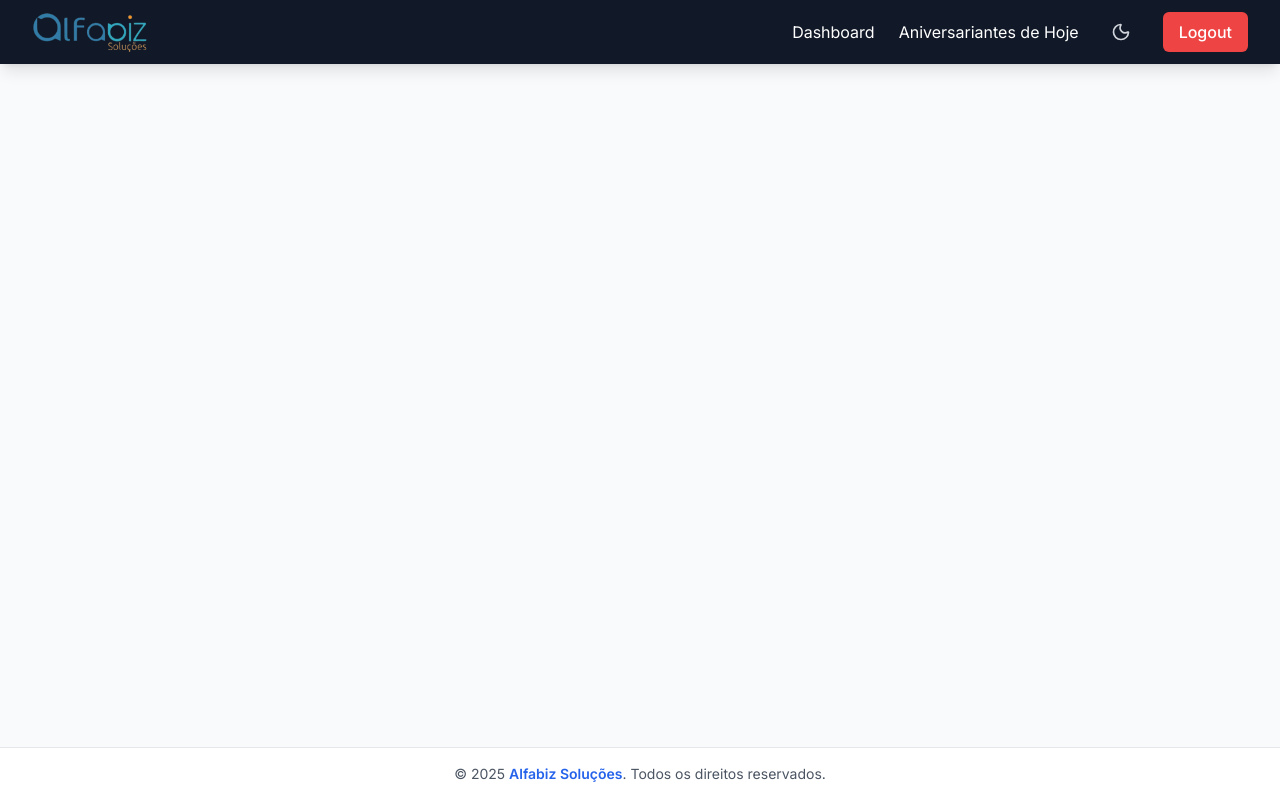
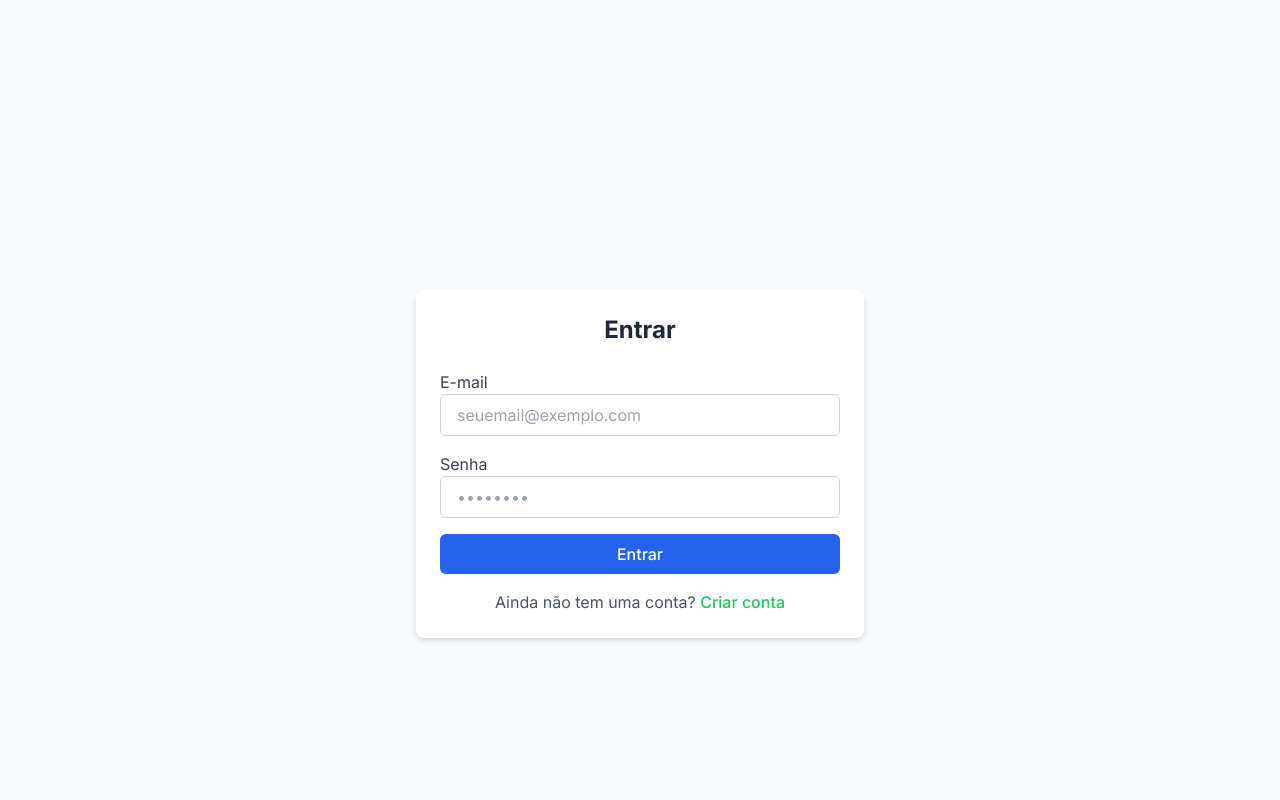
Before and after one commit to RABF1969/niver2025, a React (Vite) app: page /login in a window 1280 px wide. Shown: the top 800 px of the page. Built offline with nearby package versions, Linux system fonts and the light colour scheme; no server answers; the database is empty.

Commit message:
implementação de login

```diff
--- a/src/App.tsx
+++ b/src/App.tsx
@@ -1,54 +1,64 @@
-import { useState, useEffect } from "react";
-import { BrowserRouter as Router, Routes, Route } from "react-router-dom";
+// src/App.tsx
+import { BrowserRouter as Router, Routes, Route, Navigate } from "react-router-dom";
 import Navbar from "./components/Navbar";
 import Footer from "./components/Footer";
 import Dashboard from "./pages/Dashboard";
 import Hoje from "./pages/Hoje";
-import { ToastContainer } from "react-toastify";
-import "react-toastify/dist/ReactToastify.css";
+import Login from "./pages/Login";
+// import Register from "./pages/Register"; // 🔥 pronto, mas desativado
+
+import { useState, useEffect } from "react";
+import { supabase } from "./lib/supabase";
 
 function App() {
   const [darkMode, setDarkMode] = useState(false);
+  const [session, setSession] = useState<any>(null);
 
-  // carregar preferência do usuário (localStorage)
+  // alternar dark mode
+  const toggleDarkMode = () => {
+    setDarkMode(!darkMode);
+    document.documentElement.classList.toggle("dark", !darkMode);
+  };
+
+  // escutar sessão do supabase (login/logout)
   useEffect(() => {
-    const savedTheme = localStorage.getItem("darkMode");
-    if (savedTheme === "true") {
-      setDarkMode(true);
-      document.documentElement.classList.add("dark");
-    }
+    setSession(supabase.auth.getSession());
+
+    const { data: listener } = supabase.auth.onAuthStateChange((_event, session) => {
+      setSession(session);
+    });
+
+    return () => {
+      listener.subscription.unsubscribe();
+    };
   }, []);
-
-  const toggleDarkMode = () => {
-    const newMode = !darkMode;
-    setDarkMode(newMode);
-    localStorage.setItem("darkMode", String(newMode));
-    document.documentElement.classList.toggle("dark", newMode);
-  };
 
   return (
     <Router>
-      <div className="min-h-screen flex flex-col bg-gray-50 dark:bg-gray-900 transition-colors duration-200">
-        <Navbar darkMode={darkMode} toggleDarkMode={toggleDarkMode} />
+      <div className="flex flex-col min-h-screen bg-gray-50 dark:bg-gray-900 transition-colors duration-200">
+        {/* Navbar só aparece se logado */}
+        {session && <Navbar darkMode={darkMode} toggleDarkMode={toggleDarkMode} />}
+
         <main className="flex-grow pt-16">
           <Routes>
-            <Route path="/" element={<Dashboard />} />
-            <Route path="/hoje" element={<Hoje />} />
+            {!session ? (
+              <>
+                <Route path="/login" element={<Login />} />
+                {/* <Route path="/register" element={<Register />} /> */}
+                <Route path="*" element={<Navigate to="/login" replace />} />
+              </>
+            ) : (
+              <>
+                <Route path="/" element={<Dashboard />} />
+                <Route path="/hoje" element={<Hoje />} />
+                <Route path="*" element={<Navigate to="/" replace />} />
+              </>
+            )}
           </Routes>
         </main>
+
+        {/* Footer em todas as páginas */}
         <Footer />
-
-        {/* Toasts */}
-        <ToastContainer
-          position="top-right"
-          autoClose={3000}
-          hideProgressBar={false}
-          newestOnTop={true}
-          closeOnClick
-          draggable
-          pauseOnHover
-          theme={darkMode ? "dark" : "light"}
-        />
       </div>
     </Router>
   );
--- a/src/components/Navbar.tsx
+++ b/src/components/Navbar.tsx
@@ -1,6 +1,8 @@
+// src/components/Navbar.tsx
 import React from "react";
-import { Link, NavLink } from "react-router-dom";
-import { Moon, Sun } from "lucide-react";
+import { Link, NavLink, useNavigate } from "react-router-dom";
+import { Moon, Sun, LogOut } from "lucide-react";
+import { supabase } from "../lib/supabase";
 
 interface NavbarProps {
   darkMode: boolean;
@@ -8,14 +10,21 @@ interface NavbarProps {
 }
 
 const Navbar: React.FC<NavbarProps> = ({ darkMode, toggleDarkMode }) => {
+  const navigate = useNavigate();
+
+  const handleLogout = async () => {
+    await supabase.auth.signOut();
+    navigate("/login");
+  };
+
   return (
-    <nav className="bg-gray-900 text-white shadow-lg dark:bg-gray-800">
+    <nav className="bg-gray-900 text-white shadow-lg dark:bg-gray-800 fixed top-0 w-full z-50">
       <div className="max-w-7xl mx-auto px-4 sm:px-6 lg:px-8">
         <div className="flex justify-between h-16 items-center">
           {/* Logo */}
           <Link to="/" className="flex items-center">
             <img
-              src="/logo.png" // 🔥 coloque sua logo em public/logo.png
+              src="/logo.png" // 🔥 Coloque sua logo em public/logo.png
               alt="Logo Alfabiz"
               className="h-10 w-auto"
             />
@@ -48,6 +57,7 @@ const Navbar: React.FC<NavbarProps> = ({ darkMode, toggleDarkMode }) => {
             <button
               onClick={toggleDarkMode}
               className="p-2 rounded-full hover:bg-gray-700 dark:hover:bg-gray-600"
+              title={darkMode ? "Modo Claro" : "Modo Escuro"}
             >
               {darkMode ? (
                 <Sun className="w-5 h-5 text-yellow-400" />
@@ -57,8 +67,12 @@ const Navbar: React.FC<NavbarProps> = ({ darkMode, toggleDarkMode }) => {
             </button>
 
             {/* Logout */}
-            <button className="bg-red-500 hover:bg-red-600 px-4 py-2 rounded-md text-white">
-              Logout
+            <button
+              onClick={handleLogout}
+              className="flex items-center gap-2 bg-red-500 hover:bg-red-600 px-4 py-2 rounded-md text-white transition-colors"
+            >
+              <LogOut className="w-4 h-4" />
+              Sair
             </button>
           </div>
         </div>
--- /dev/null
+++ b/src/pages/Login.tsx
@@ -0,0 +1,89 @@
+// src/pages/Login.tsx
+import { useState } from "react";
+import { supabase } from "../lib/supabase";
+import { toast } from "react-toastify";
+import { useNavigate } from "react-router-dom";
+
+const Login = () => {
+  const [email, setEmail] = useState("");
+  const [password, setPassword] = useState("");
+  const [loading, setLoading] = useState(false);
+  const navigate = useNavigate();
+
+  const handleLogin = async (e: React.FormEvent) => {
+    e.preventDefault();
+    setLoading(true);
+
+    try {
+      const { error } = await supabase.auth.signInWithPassword({
+        email,
+        password,
+      });
+
+      if (error) throw error;
+
+      toast.success("✅ Login realizado com sucesso!");
+      navigate("/");
+    } catch (err: any) {
+      console.error("Erro ao logar:", err.message);
+      toast.error(`❌ Erro: ${err.message}`);
+    } finally {
+      setLoading(false);
+    }
+  };
+
+  return (
+    <div className="flex items-center justify-center h-screen bg-gray-50 dark:bg-gray-900">
+      <div className="w-full max-w-md bg-white dark:bg-gray-800 p-6 rounded-lg shadow-md">
+        <h2 className="text-2xl font-bold mb-6 text-center text-gray-800 dark:text-white">
+          Entrar
+        </h2>
+        <form onSubmit={handleLogin} className="space-y-4">
+          <div>
+            <label className="block text-gray-700 dark:text-gray-300">E-mail</label>
+            <input
+              type="email"
+              value={email}
+              onChange={(e) => setEmail(e.target.value)}
+              required
+              className="w-full px-4 py-2 border rounded-md dark:bg-gray-700 dark:border-gray-600 dark:text-white"
+              placeholder="seuemail@exemplo.com"
+            />
+          </div>
+
+          <div>
+            <label className="block text-gray-700 dark:text-gray-300">Senha</label>
+            <input
+              type="password"
+              value={password}
+              onChange={(e) => setPassword(e.target.value)}
+              required
+              className="w-full px-4 py-2 border rounded-md dark:bg-gray-700 dark:border-gray-600 dark:text-white"
+              placeholder="••••••••"
+            />
+          </div>
+
+          <button
+            type="submit"
+            disabled={loading}
+            className="w-full bg-blue-600 hover:bg-blue-700 text-white py-2 px-4 rounded-md transition-colors"
+          >
+            {loading ? "Carregando..." : "Entrar"}
+          </button>
+        </form>
+
+        <p className="mt-4 text-center text-gray-600 dark:text-gray-400">
+          Ainda não tem uma conta?{" "}
+          <button
+            onClick={() => navigate("/register")} // 🔥 rota já preparada, mas você decide quando ativar
+            className="text-green-500 hover:underline"
+          >
+            Criar conta
+          </button>
+        </p>
+      </div>
+    </div>
+  );
+};
+
+export default Login;
--- /dev/null
+++ b/src/pages/Register.tsx
@@ -0,0 +1,89 @@
+// src/pages/Register.tsx
+import { useState } from "react";
+import { supabase } from "../lib/supabase";
+import { toast } from "react-toastify";
+import { useNavigate } from "react-router-dom";
+
+const Register = () => {
+  const [email, setEmail] = useState("");
+  const [password, setPassword] = useState("");
+  const [loading, setLoading] = useState(false);
+  const navigate = useNavigate();
+
+  const handleRegister = async (e: React.FormEvent) => {
+    e.preventDefault();
+    setLoading(true);
+
+    try {
+      const { data, error } = await supabase.auth.signUp({
+        email,
+        password,
+      });
+
+      if (error) throw error;
+
+      toast.success("✅ Cadastro realizado! Verifique seu e-mail.");
+      navigate("/login");
+    } catch (err: any) {
+      console.error("Erro ao cadastrar:", err.message);
+      toast.error(`❌ Erro: ${err.message}`);
+    } finally {
+      setLoading(false);
+    }
+  };
+
+  return (
+    <div className="flex items-center justify-center h-screen bg-gray-50 dark:bg-gray-900">
+      <div className="w-full max-w-md bg-white dark:bg-gray-800 p-6 rounded-lg shadow-md">
+        <h2 className="text-2xl font-bold mb-6 text-center text-gray-800 dark:text-white">
+          Criar Conta
+        </h2>
+        <form onSubmit={handleRegister} className="space-y-4">
+          <div>
+            <label className="block text-gray-700 dark:text-gray-300">E-mail</label>
+            <input
+              type="email"
+              value={email}
+              onChange={(e) => setEmail(e.target.value)}
+              required
+              className="w-full px-4 py-2 border rounded-md dark:bg-gray-700 dark:border-gray-600 dark:text-white"
+              placeholder="seuemail@exemplo.com"
+            />
+          </div>
+
+          <div>
+            <label className="block text-gray-700 dark:text-gray-300">Senha</label>
+            <input
+              type="password"
+              value={password}
+              onChange={(e) => setPassword(e.target.value)}
+              required
+              className="w-full px-4 py-2 border rounded-md dark:bg-gray-700 dark:border-gray-600 dark:text-white"
+              placeholder="••••••••"
+            />
+          </div>
+
+          <button
+            type="submit"
+            disabled={loading}
+            className="w-full bg-green-600 hover:bg-green-700 text-white py-2 px-4 rounded-md transition-colors"
+          >
+            {loading ? "Carregando..." : "Cadastrar"}
+          </button>
+        </form>
+
+        <p className="mt-4 text-center text-gray-600 dark:text-gray-400">
+          Já tem uma conta?{" "}
+          <button
+            onClick={() => navigate("/login")}
+            className="text-blue-500 hover:underline"
+          >
+            Entrar
+          </button>
+        </p>
+      </div>
+    </div>
+  );
+};
+
+export default Register;
```
